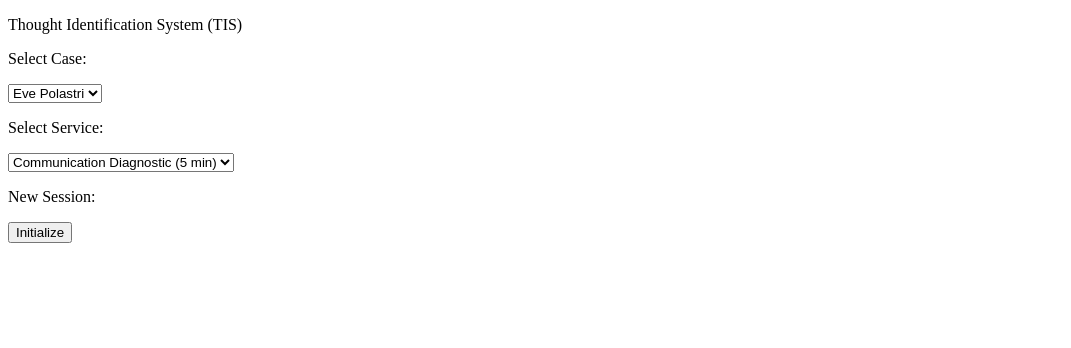
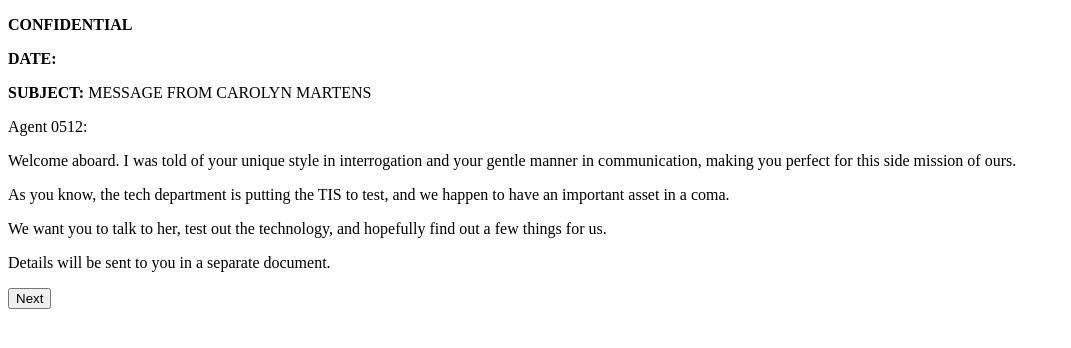
Before and after one commit to ellennickles/tis-services, a Flask app: page / in a window 1280 px wide. Shown: the top 348 px of the page, without its empty margins (0-1071 px from the left). Run offline with Flask 2, Linux system fonts and the light colour scheme.

Commit message:
add memos, update timings

```diff
--- a/static/scripts/index_script.js
+++ b/static/scripts/index_script.js
@@ -1,11 +1,25 @@
+function display_memo2() {
+    document.getElementById("memo1").style.display = "none";
+    document.getElementById("memo2").style.display = "block";
+};
 
-function displayCase() {
-    document.getElementById("startScreen").style.display = "none";
+function display_memo3() {
+    document.getElementById("memo2").style.display = "none";
+    document.getElementById("memo3").style.display = "block";
+};
+
+function display_TIS_startScreen() {
+    document.getElementById("memo3").style.display = "none";
+    document.getElementById("TIS_startScreen").style.display = "block";
+};
+
+function display_caseInfo() {
+    document.getElementById("TIS_startScreen").style.display = "none";
     document.getElementById("caseInfo").style.display = "block";
 };
 
 function displayStatus() {
     document.getElementById("caseInfo").style.display = "none";
-    document.getElementById("status").innerHTML =
+    document.getElementById("startingTIS").innerHTML =
         "Starting TIS Session: Communication Diagnostic for Eve Polastri..."
 };
--- a/static/styles/style.css
+++ b/static/styles/style.css
@@ -1,3 +1,26 @@
+/* index.html */
+#memo1 {
+  display: block;
+}
+
+#memo2 {
+  display: none;
+}
+
+#memo3 {
+  display: none;
+}
+
+#TIS_startScreen {
+  display: none;
+}
+
+#caseInfo {
+  display: none;
+}
+
+
+/* chatbot.html */
 #log {
     /* box-sizing: border-box; */
     width: 600px;
@@ -17,8 +40,3 @@
   width: 600px;
   margin-top: 5px;
 }
-
-
-#caseInfo {
-  display: none;
-}
--- a/templates/index.html
+++ b/templates/index.html
@@ -14,7 +14,41 @@ https://github.com/aparrish/semanticsimilaritychatbot/ -->
 </head>
 
 <body>
-    <div id="startScreen">
+    <div id="memo1">
+        <p><b>CONFIDENTIAL</b></p>
+        <p><b>DATE:</b></p>
+        <p><b>SUBJECT:</b> MESSAGE FROM CAROLYN MARTENS</p>
+        <p>Agent 0512:</p>
+        <p>Welcome aboard. I was told of your unique style in interrogation and your gentle manner in communication, making you perfect for this side mission of ours.</p>
+        <p>As you know, the tech department is putting the TIS to test, and we happen to have an important asset in a coma.</p>
+        <p>We want you to talk to her, test out the technology, and hopefully find out a few things for us.<p>
+        <p>Details will be sent to you in a separate document.</p>
+        <button type="submit" id="button" onclick="display_memo2()">Next</button>
+    </div>
+
+    <div id="memo2">
+        <p><b>CONFIDENTIAL</b></p>
+        <p><b>DATE:</b></p>
+        <p><b>SUBJECT:</b> THE THOUGHT IDENTIFICATION SYSTEM (TIS)</p>
+        <p>Agent 0512:</p>
+        <p>The Thought Identification System, or TIS, is an MI6-developed technology that connects brain waves to a text-based digital platform.</p>
+        <p>Theoretically, it can be used to communicate with any patient in a coma. As of this month, more than 10 user testing sessions have been scheduled. In accordance with MHRA compliance, TIS sessions may not exceed 4 minutes.</p>
+        <p>Agents will be sent to a private URL where they can talk to test subjects through a chat platform.</p>
+        <button type="submit" id="button" onclick="display_memo3()">Next</button>
+    </div>
+
+    <div id="memo3">
+        <p><b>CONFIDENTIAL</b></p>
+        <p><b>DATE:</b></p>
+        <p><b>SUBJECT:</b> MEMORANDUM TIS TEST FOR EVE POLASTRI</p>
+        <p>Agent 0512:</p>
+        <p>Eve Polastri, an MI6 agent, was shot in Rome during a mission. She was found and transferred to an MI6 medical facility in London, and is now in a coma.</p>
+        <p>The suspect, international assassin, Oksana Astankova, code name Villianelle, is on the loose.</p>
+        <p>We also suspect that Agent Polastri has developed an unhealthy obsession for the suspect and is no longer fit to work with MI6.</p>
+        <button type="submit" id="button" onclick="display_TIS_startScreen()">Next</button>
+    </div>
+
+    <div id="TIS_startScreen">
         <p>Thought Identification System (TIS)</p>
 
         <p>Select Case:</p>
@@ -28,12 +62,12 @@ https://github.com/aparrish/semanticsimilaritychatbot/ -->
         </select>
 
         <p>New Session:</p>
-            <button type="submit" id="button" onclick="displayCase()">Initialize</button>
+            <button type="submit" id="button" onclick="display_caseInfo()">Initialize</button>
     </div>
 
     <div id="caseInfo">
         <p><b>TIS Session:</b> Communication Diagnostic for Eve Polastri</p>
-        <p><b>Objective:</b> Learn location of Oxana Vorontsova, aka Villanelle</p>
+        <p><b>Objective:</b> Learn location of Oksana Astankova, aka Villanelle</p>
         <p><b>Duration:</b> 5 minutes</p>
         <p><b>Notes:</b> From Carolyn Martens, MI6 Russia Desk</p>
         <ul>
@@ -50,7 +84,7 @@ https://github.com/aparrish/semanticsimilaritychatbot/ -->
         </form>
     </div>
 
-    </div><p id="status"></p><div>
+    </div><p id="startingTIS"></p><div>
 
     <script type="text/javascript" src="{{ url_for('static', filename='scripts/index_script.js') }}"></script>
 </body>
```
Also changed, not shown: static/scripts/chatbot_script.js (+6 -4 lines).
